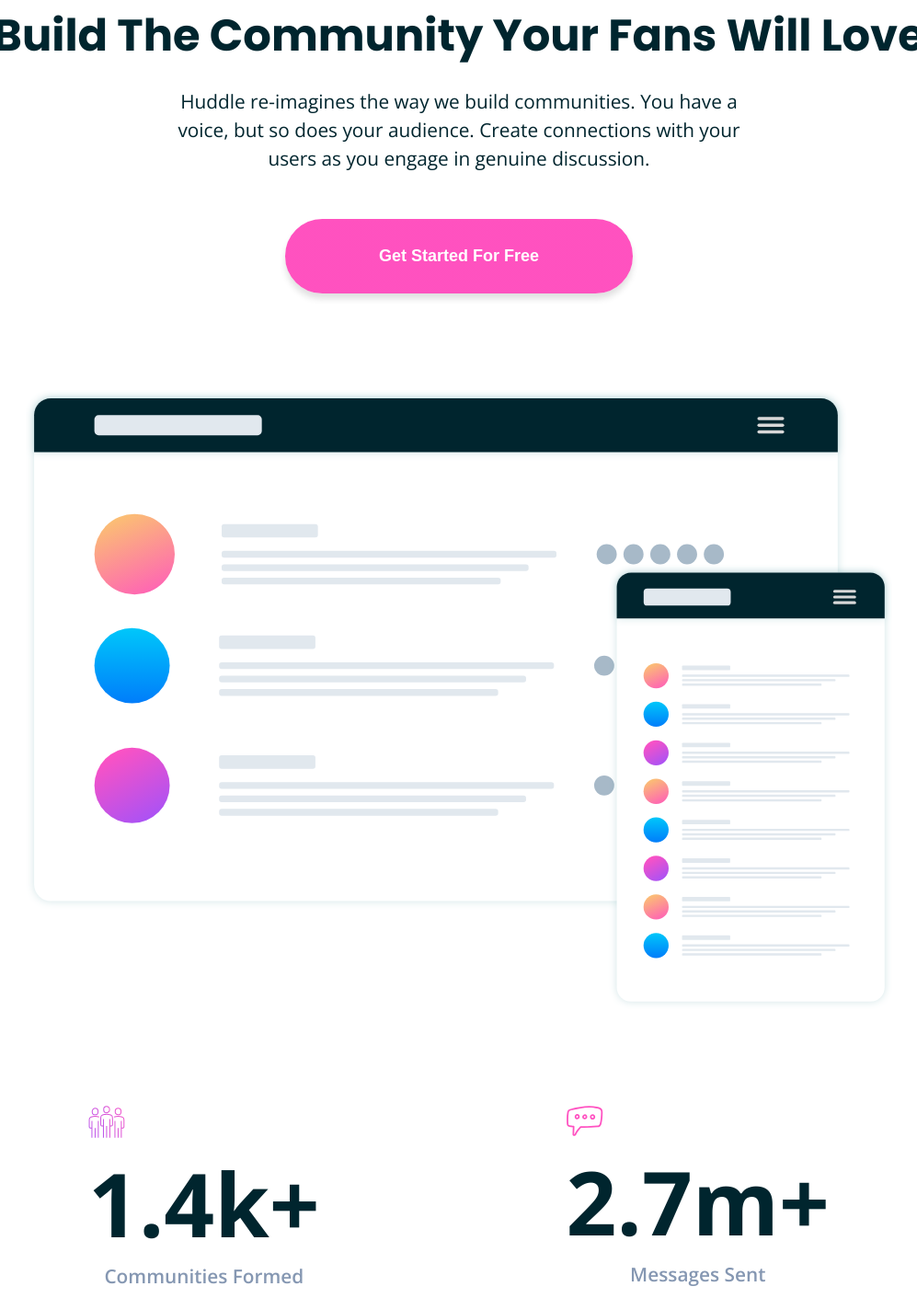
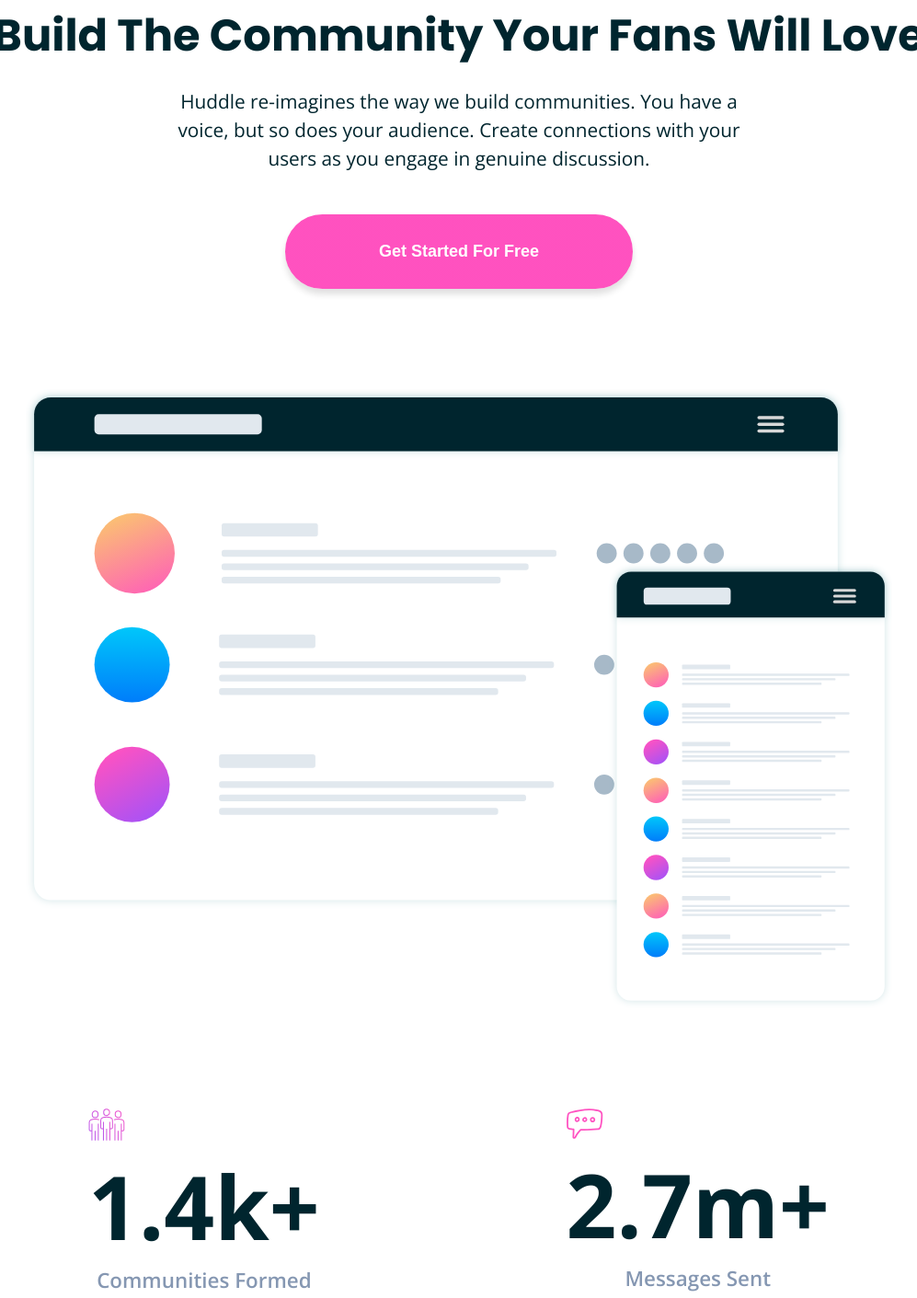
Before and after one commit to AbdulrahmanFE/Challenge_Num_16, a plain HTML site: page index.html in a window 1280 px wide. Shown: the part 349-1760 px from the top of the page at 92% size, without its empty margins (141-1138 px from the left). Drawn offline with nearby package versions, Linux system fonts and the light colour scheme.

Commit message:
Making Some Modifieds

```diff
--- a/css/style.css
+++ b/css/style.css
@@ -129,7 +129,7 @@
     flex-direction: column;
     justify-content: center;
     align-items: center;
-    gap: 105px;
+    gap: 109px;
   }
   .landing-content {
     text-align: center;
@@ -150,7 +150,7 @@
     font-size: 18px;
     border-radius: 50px;
     font-weight: 600;
-    margin: 50px auto 0;
+    margin: 45px auto 0;
     background: linear-gradient(to right, var(--Pink) 50%, white 50%);
     background-size: 201% 100%;
     background-position: left bottom;
@@ -181,7 +181,7 @@
   .num + p {
     color: #8597b2;
     text-align: center;
-    font-size: 1.3rem;
+    font-size: 1.4rem;
     font-weight: 600;
   }
 /* ----- Making The Whole Landing Responsive ----- */
@@ -227,8 +227,9 @@
   }
   @media (min-width: 1440px) {
     .features .box .container {
-      width: 80% !important;
+      width: 85% !important;
       gap: 125px !important;
+      padding: 100px 0 75px;
     }
   }
   .features .box:nth-of-type(2) .container {
```
